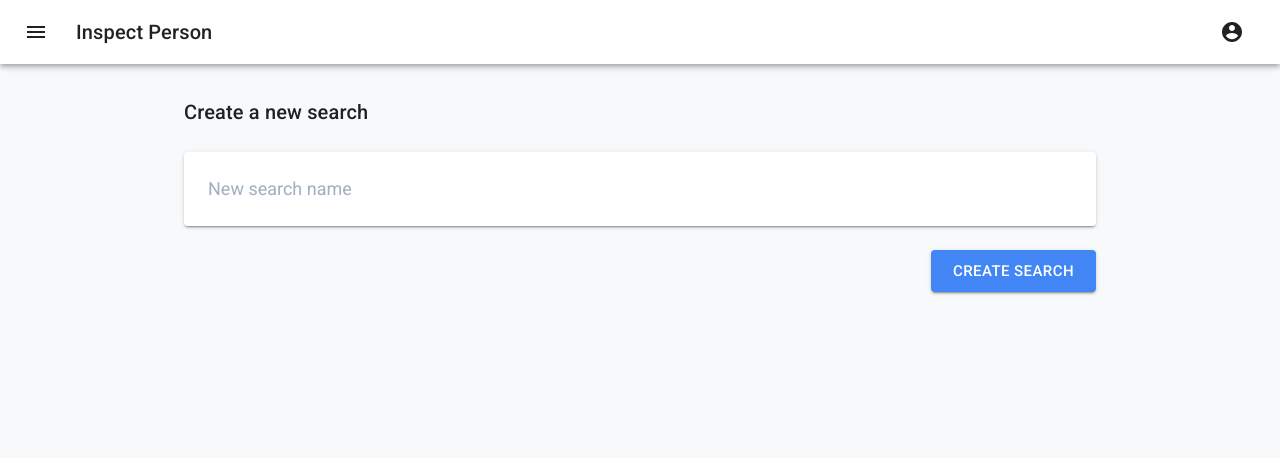
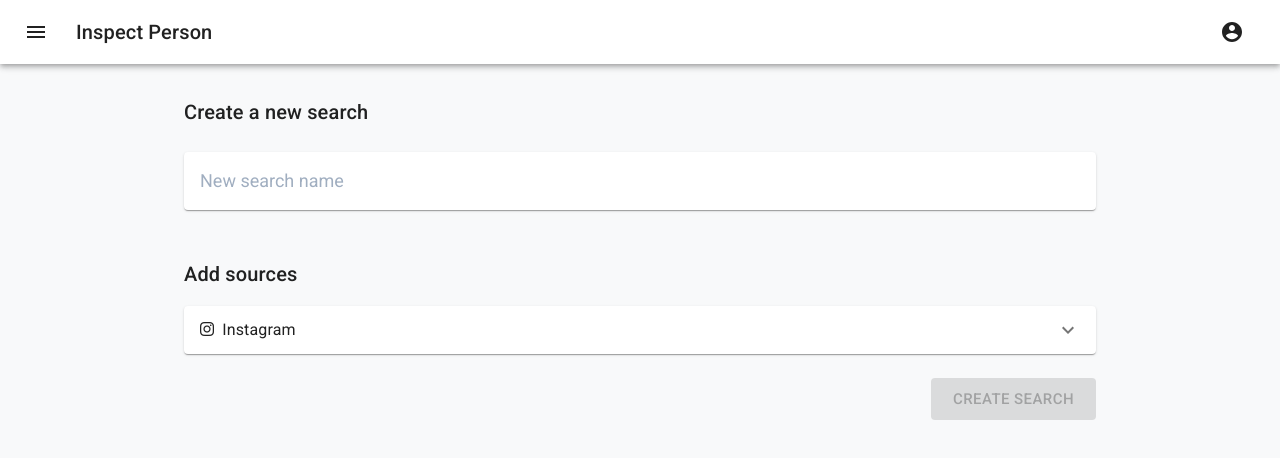
Before and after one commit to nthnluu/inspect-person, a Next.js app: page /search in a window 1280 px wide. Shown: the top 458 px of the page. Built offline with nearby package versions, Linux system fonts and the light colour scheme.

Commit message:
Added instagram source popdown

```diff
--- a/components/Navbar.js
+++ b/components/Navbar.js
@@ -45,6 +45,7 @@ export default function MenuAppBar() {
     };
 
     const handleClose = () => {
+        toggleDrawer(false)
         setAnchorEl(null);
     };
 
--- a/pages/_document.js
+++ b/pages/_document.js
@@ -1,6 +1,6 @@
 import React from 'react';
-import Document, { Html, Head, Main, NextScript } from 'next/document';
-import { ServerStyleSheets } from '@material-ui/core/styles';
+import Document, {Html, Head, Main, NextScript} from 'next/document';
+import {ServerStyleSheets} from '@material-ui/core/styles';
 import theme from '../src/theme';
 
 
@@ -10,15 +10,16 @@ export default class MyDocument extends Document {
             <Html lang="en">
                 <Head>
                     {/* PWA primary color */}
-          <meta name="theme-color" content={theme.palette.primary.main} />
+                    <meta name="theme-color" content={theme.palette.primary.main}/>
+                    <script src="https://kit.fontawesome.com/aeb9fcb31a.js" crossOrigin="anonymous"/>
                     <link
                         rel="stylesheet"
                         href="https://fonts.googleapis.com/css?family=Roboto:300,400,500,700&display=swap"
                     />
                 </Head>
                 <body style={{backgroundColor: '#F8F9FA'}}>
-          <Main />
-          <NextScript />
+                <Main/>
+                <NextScript/>
                 </body>
             </Html>
         );
--- a/pages/search.js
+++ b/pages/search.js
@@ -1,36 +1,101 @@
 import Navbar from "../components/Navbar";
 import {getSession} from "next-auth/client";
-import {Container} from "@material-ui/core";
+import {Container, Hidden} from "@material-ui/core";
 import Typography from "@material-ui/core/Typography";
 import Box from "@material-ui/core/Box";
 import Paper from "@material-ui/core/Paper";
 import {useState} from "react";
 import Button from "@material-ui/core/Button";
-import SocialAccountsPanel from "../components/SettingsPanels/SocialAccountsPanel";
+import Accordion from "@material-ui/core/Accordion";
+import AccordionSummary from "@material-ui/core/AccordionSummary";
+import AccordionDetails from "@material-ui/core/AccordionDetails";
+import ExpandMoreIcon from '@material-ui/icons/ExpandMore';
+import TextField from "@material-ui/core/TextField";
+import Chip from "@material-ui/core/Chip";
+
 
 const Dashboard = () => {
     const [isFocused, toggleFocused] = useState(false)
+    const [newTitle, setNewTitle] = useState("")
+    const [creationMode, setCreationMode] = useState(true)
+    const [instagramSources, setInstaSources] = useState([])
+
     return (<div >
         <Navbar/>
         <Container maxWidth="md">
             <Typography component="h1" variant="h6">Create a new search</Typography>
             <Box align="center" pt={3}>
-                <Paper style={{backgroundColor: "white"}} elevation={isFocused ? 4 : 2}>
-                    <Box p={3}>
-                        <input onFocus={() => toggleFocused(true)} onBlur={() => toggleFocused(false)} placeholder="New search name" className="w-full text-lg focus:outline-none"/>
+                <Paper style={{backgroundColor: "white"}} elevation={isFocused ? 3 : 1}>
+                    <Box p={2}>
+                        <input onChange={event => setNewTitle(event.target.value)} value={newTitle} onFocus={() => toggleFocused(true)} onBlur={() => toggleFocused(false)} placeholder="New search name" className="w-full text-lg focus:outline-none"/>
                     </Box>
                 </Paper>
-                <div className="w-full flex justify-end mt-6">
-                    <Button variant="contained" size="large" color="primary" className="focus:outline-none">
-                        Create Search
-                    </Button>
-                </div>
-                <div className="mt-6">
+            </Box>
+            {creationMode ? <div>
+                <Typography component="h1" variant="h6" className="pt-12">Add sources</Typography>
+                <div className="mt-4">
+                    <Accordion>
+                        <AccordionSummary
+                            expandIcon={<ExpandMoreIcon />}
+                            aria-controls="panel1a-content"
+                            id="panel1a-header"
+                        >
+                            <div className="flex justify-between">
+                                <Typography><i className="fab fa-instagram mr-2"/>Instagram</Typography>
+                            </div>
 
+                        </AccordionSummary>
+                        <AccordionDetails>
+                            <div className="flex-row md:flex py-2">
+                                <div className="w-full">
+                                    <form className="w-full flex justify-between items-baseline" onSubmit={event => {
+                                        event.preventDefault();
+                                        if (event.target['new-insta-source'].value.length < 1) {
+                                            return
+                                        }
+                                        setInstaSources([...instagramSources, event.target['new-insta-source'].value])
+                                        event.target.reset();
+                                        event.target.focus();
+                                    }}>
+                                        <TextField type="text" autoComplete="off" label="Instagram Username (@username)" id="new-insta-source" variant="standard" className="w-full"/>
+                                        <Button className="w-6 pl-2" color="primary" type="submit">Add</Button>
+                                    </form>
+                                    <ul className="mt-2 space-y-1">
+                                        {instagramSources.map((source, index) => <li key={source} className="inline-block pr-1">
+                                            <Chip
+                                                variant="outlined"
+                                                label={source}
+                                                onDelete={() => setInstaSources(prevState => prevState.filter((chip, i) => i !== index))}
+                                            />
+                                        </li>)}
+
+                                    </ul>
+                                </div>
+
+
+                                <div className="w-full md:w-1/3 md:ml-4 md:pl-4 mt-2 md:mt-0 md:border-l border-gray-300">
+                                    <Typography>
+                                        If you add an user that is private, you must be following them with your provided account to receive data.
+                                    </Typography>
+                                </div>
+                            </div>
+
+                        </AccordionDetails>
+                    </Accordion>
                 </div>
 
-            </Box>
 
+
+            </div> : null}
+
+
+            <div className="w-full flex justify-end mt-6">
+
+                <Button disabled={newTitle.length < 1} variant="contained" size="large" color="primary" className="focus:outline-none" onClick={() => setCreationMode(true)}>
+                    {creationMode ? "Create Search" : "Next"}
+                </Button>
+
+            </div>
         </Container>
     </div>)
 }
```
Lines whose indentation alone changed are shown as unchanged.
